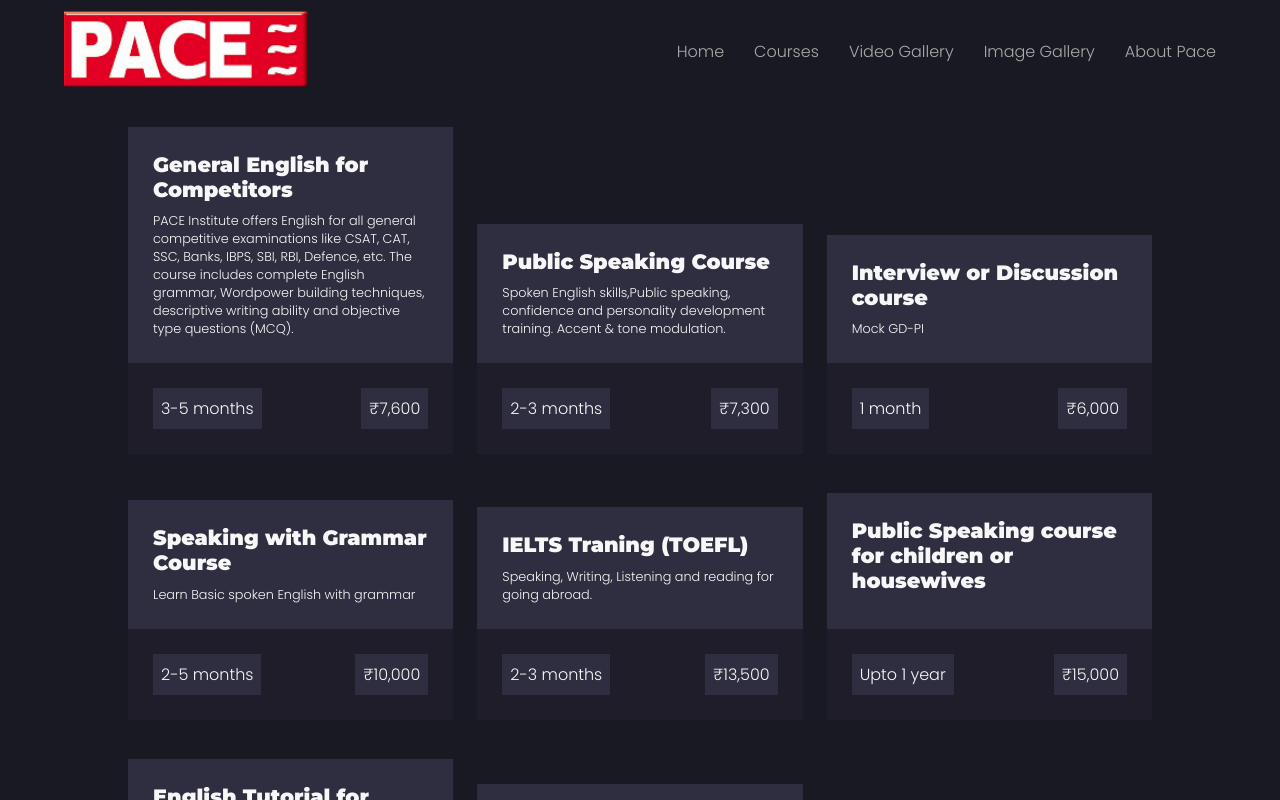
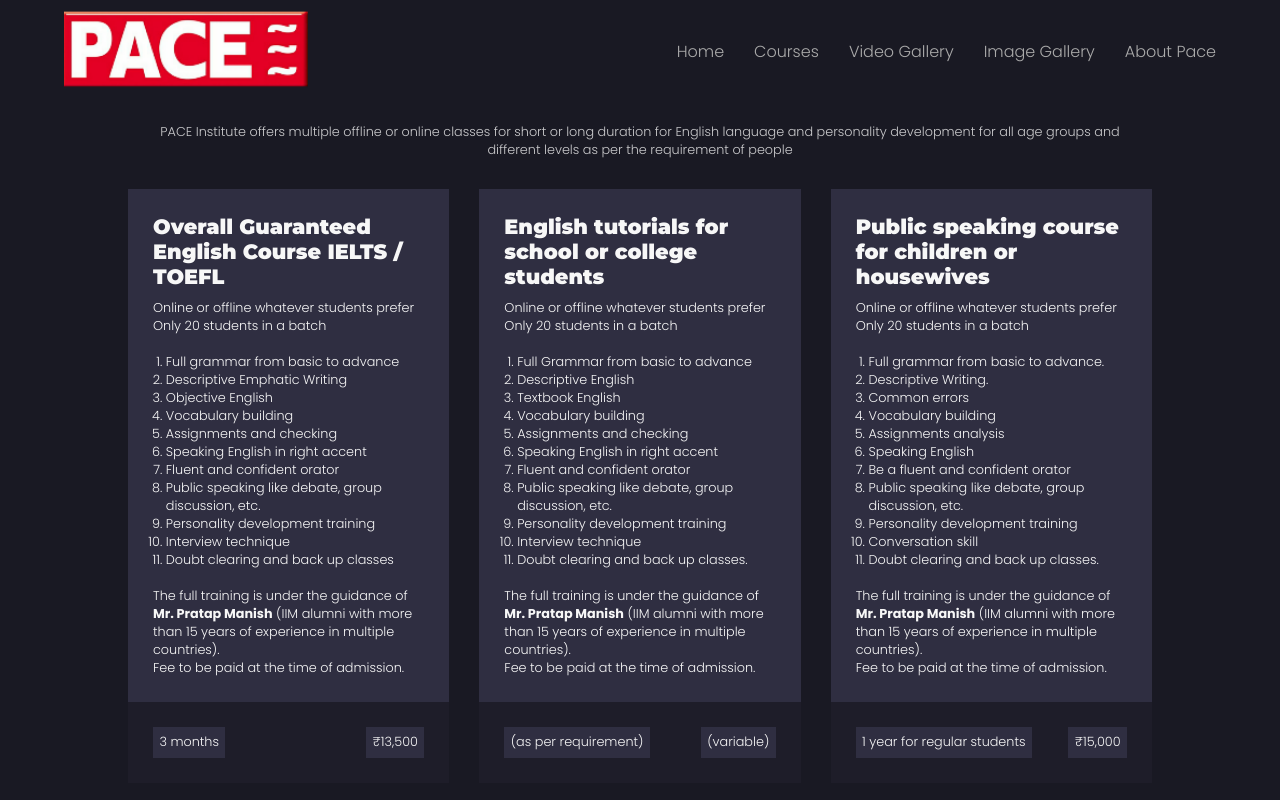
Before and after one commit to ani-24/pace-react, a React (Create React App) app: page /courses in a window 1280 px wide. Shown: the top 800 px of the page. Built offline with nearby package versions, Linux system fonts and the light colour scheme.

Commit message:
add the courses and create a new format for courses

```diff
--- a/public/scss/main.css
+++ b/public/scss/main.css
@@ -634,7 +634,9 @@ section.feedback .section-heading {
 .intro-text {
   width: 75%;
   text-align: center;
-  margin: 1em auto;
+  margin: 2em auto;
+  font-size: 0.8rem;
+  opacity: 0.8;
 }
 
 .course-gallery {
@@ -673,13 +675,14 @@ section.feedback .section-heading {
 }
 .course-gallery .course .course-footer .footer-details {
   padding: 0.5em;
+  font-size: 0.8rem;
   background: #2f2e41;
 }
 @media (min-width: 992px) {
   .course-gallery {
     display: grid;
     grid-template-columns: repeat(2, 1fr);
-    grid-gap: 24px;
+    grid-gap: 30px;
     grid-template-rows: repeat(auto, -webkit-min-content);
     grid-template-rows: repeat(auto, min-content);
     -webkit-box-align: end;
--- a/public/scss/pages/_courses.scss
+++ b/public/scss/pages/_courses.scss
@@ -3,7 +3,9 @@
 .intro-text {
   width: 75%;
   text-align: center;
-  margin: 1em auto;
+  margin: 2em auto;
+  font-size: 0.8rem;
+  opacity: 0.8;
 }
 
 .course-gallery {
@@ -33,6 +35,7 @@
       align-items: center;
       .footer-details {
         padding: 0.5em;
+        font-size: 0.8rem;
         background: $night-blue;
       }
     }
@@ -40,7 +43,7 @@
   @media (min-width: 992px) {
     display: grid;
     grid-template-columns: repeat(2, 1fr);
-    grid-gap: 24px;
+    grid-gap: 30px;
     grid-template-rows: repeat(auto, min-content);
     align-items: end;
     .course-body {
--- a/src/data/Course-data.jsx
+++ b/src/data/Course-data.jsx
@@ -1,51 +1,110 @@
 const CoursesData = [
   {
-    title: "General English for Competitors",
-    desc: "PACE Institute offers English for all general competitive examinations like CSAT, CAT, SSC, Banks, IBPS, SBI, RBI, Defence, etc. The course includes complete English grammar, Wordpower building techniques, descriptive writing ability and objective type questions (MCQ).",
-    duration: "3-5 months",
+    title: "Overall Guaranteed English Course IELTS / TOEFL",
+    items: [
+      "Full grammar from basic to advance",
+      "Descriptive Emphatic Writing",
+      "Objective English ",
+      "Vocabulary building",
+      "Assignments and checking ",
+      "Speaking English in right accent",
+      "Fluent and confident orator ",
+      "Public speaking like debate, group discussion, etc.",
+      "Personality development training",
+      "Interview technique",
+      "Doubt clearing and back up classes",
+    ],
+    duration: "3 months",
+    price: "₹13,500",
+  },
+  {
+    title: "English tutorials for school or college students",
+    items: [
+      "Full Grammar from basic to advance",
+      "Descriptive English",
+      "Textbook English",
+      "Vocabulary building",
+      "Assignments and checking",
+      "Speaking English in right accent",
+      "Fluent and confident orator ",
+      "Public speaking like debate, group discussion, etc.",
+      "Personality development training",
+      "Interview technique",
+      "Doubt clearing and back up classes.",
+    ],
+    duration: "(as per requirement)",
+    price: "(variable)",
+  },
+  {
+    title: "Public speaking course for children or housewives",
+    items: [
+      "Full grammar from basic to advance.",
+      "Descriptive Writing.",
+      "Common errors ",
+      "Vocabulary building",
+      "Assignments analysis ",
+      "Speaking English ",
+      "Be a fluent and confident orator ",
+      "Public speaking like debate, group discussion, etc.",
+      "Personality development training ",
+      "Conversation skill",
+      "Doubt clearing and back up classes.",
+    ],
+    duration: "1 year for regular students",
+    price: "₹15,000",
+  },
+  {
+    title:
+      "General English Course for competitive examinations or writing skill",
+    items: [
+      "Full grammar from basic to advance.",
+      "Descriptive Writing.",
+      "Objective English for Competitions",
+      "Vocabulary building",
+      "Assignments, assessment and checking",
+    ],
+    duration: "Duration: 5 months",
     price: "₹7,600",
   },
   {
-    title: "Public Speaking Course",
-    desc: "Spoken English skills,Public speaking, confidence and personality development training. Accent & tone modulation.",
-    duration: "2-3 months",
+    title: "Speaking English Course",
+    items: [
+      "Speaking English ",
+      "Be a fluent and confident orator ",
+      "Public speaking like debate, group discussion, etc.",
+      "Personality development training ",
+      "Mock Interview & technique",
+    ],
+    duration: "3 months",
     price: "₹7,300",
   },
   {
-    title: "Interview or Discussion course",
-    desc: "Mock GD-PI",
-    duration: "1 month",
-    price: "₹6,000",
-  },
-  {
-    title: "Speaking with Grammar Course",
-    desc: "Learn Basic spoken English with grammar",
-    duration: "2-5 months",
-    price: "₹10,000",
-  },
-  {
-    title: "IELTS Traning (TOEFL)",
-    desc: "Speaking, Writing, Listening and reading for going abroad.",
-    duration: "2-3 months",
+    title: "Guaranteed Overall English Course",
+    items: [
+      "Full grammar from basic to advance.",
+      "Descriptive Writing.",
+      "Objective English for Competitions",
+      "Vocabulary building",
+      "Assignments, assessment and checking ",
+      "Speaking English ",
+      "Be a fluent and confident orator ",
+      "Public speaking like debate, group discussion, etc.",
+      "Personality development training ",
+      "Mock Interview & technique",
+      "Doubt clearing and back up classes.",
+    ],
+    duration: "(unlimited classes to regular students)",
     price: "₹13,500",
   },
   {
-    title: "Public Speaking course for children or housewives",
-    desc: "",
-    duration: "Upto 1 year",
-    price: "₹15,000",
-  },
-  {
-    title: "English Tutorial for School and College students",
-    desc: "English tutorials for school and college Students: Price, depends on syllabus Duration and personalized course",
-    duration: "",
-    price: "(variable)",
-  },
-  {
-    title: "Overall Guaranteed English course",
-    desc: "Complete grammar, written and spoken English with assured results to regular students.",
-    duration: "3-6 months",
-    price: "₹13,500",
+    title: "GDPI or Interview training",
+    items: [
+      "Group discussion",
+      "Personality development training ",
+      "Mock Interview & technique",
+    ],
+    duration: "upto 1 month",
+    price: "6,000",
   },
 ];
 
--- a/src/pages/Courses.jsx
+++ b/src/pages/Courses.jsx
@@ -3,13 +3,37 @@ import Header from "../components/Header";
 import CoursesData from "../data/Course-data";
 import Footer from "../components/Footer";
 
-const createCards = (course) => {
+const createCourses = (course, idx) => {
+  const listStyle = {
+    paddingLeft: "1em",
+  };
   return (
     <>
-      <div className="course">
+      <div className="course" key={idx}>
         <div className="course-body">
           <div className="course-title">{course.title}</div>
-          <div className="course-desc">{course.desc}</div>
+          <div className="course-desc">
+            Online or offline whatever students prefer
+            <br />
+            Only 20 students in a batch
+            <br />
+            <br />
+            <ol style={listStyle}>
+              {course.items.map((item) => {
+                return (
+                  <>
+                    <li>{item}</li>
+                  </>
+                );
+              })}
+            </ol>
+            <br />
+            The full training is under the guidance of <b>
+              Mr. Pratap Manish
+            </b>{" "}
+            (IIM alumni with more than 15 years of experience in multiple
+            countries). <br /> Fee to be paid at the time of admission.
+          </div>
         </div>
         <div className="course-footer">
           <div className="footer-details course-duration">
@@ -25,7 +49,7 @@ const createCards = (course) => {
 const CourseGallery = () => {
   return (
     <>
-      <div className="course-gallery">{CoursesData.map(createCards)}</div>
+      <div className="course-gallery">{CoursesData.map(createCourses)}</div>
     </>
   );
 };
@@ -34,6 +58,11 @@ const Courses = () => {
   return (
     <>
       <Header />
+      <p className="intro-text">
+        PACE Institute offers multiple offline or online classes for short or
+        long duration for English language and personality development for all
+        age groups and different levels as per the requirement of people
+      </p>
       <CourseGallery />
       <Footer />
     </>
```
Also changed, not shown: public/scss/main.min.css, 2 other files (tests, documents, lock files or other folders).
